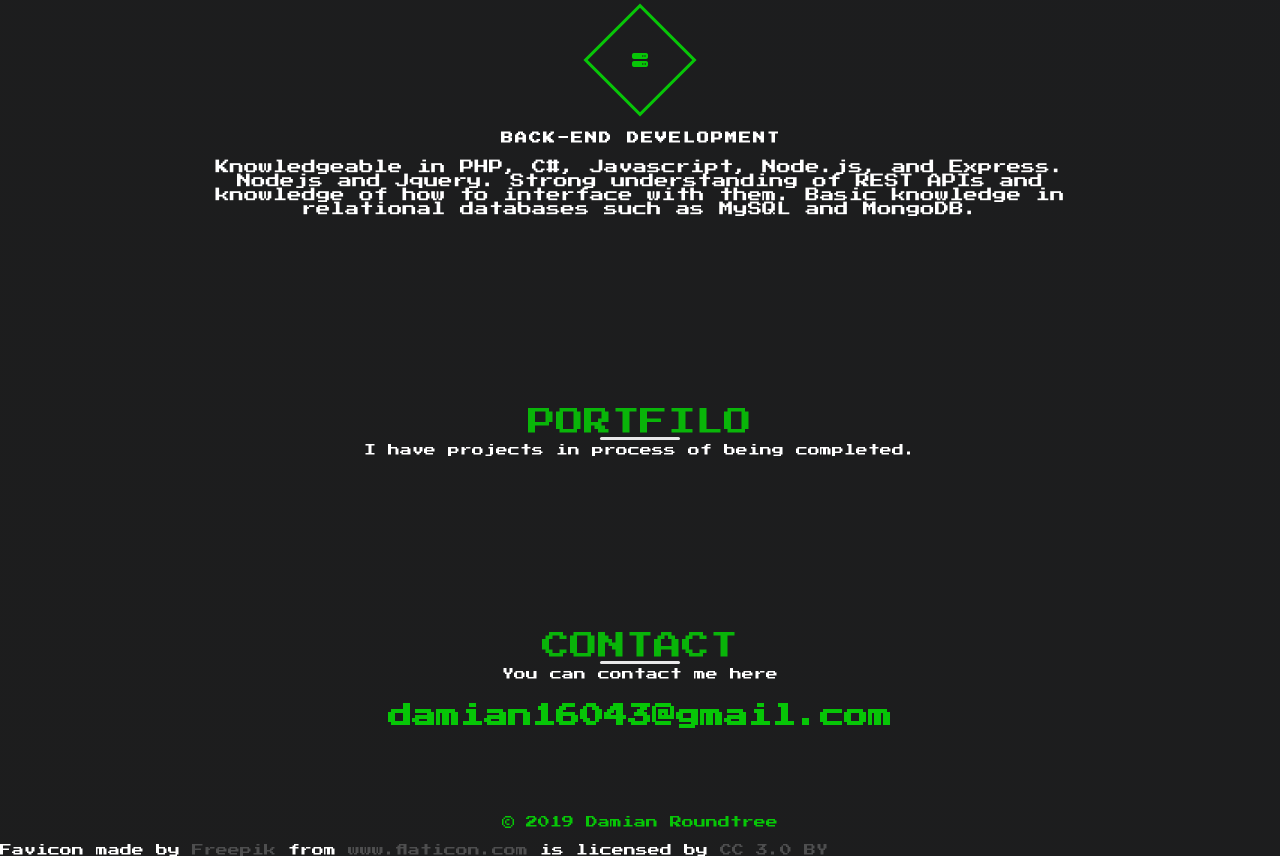
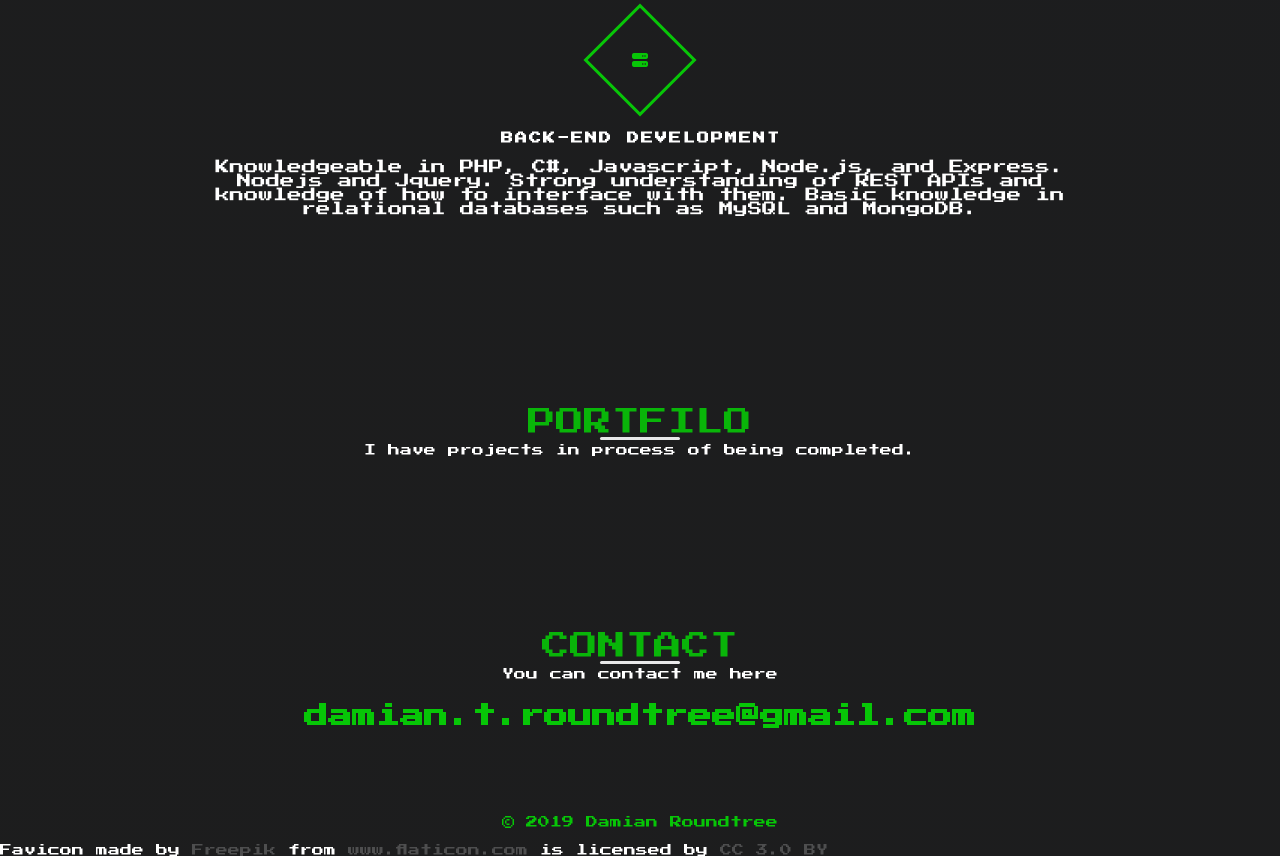
Before and after one commit to damian16043/damian16043.github.io, a plain HTML site: page index.html in a window 1280 px wide. Shown: the part 2074-2930 px from the top of the page. Drawn offline with nearby package versions, Linux system fonts and the light colour scheme.

Commit message:
replaced email

```diff
--- a/index.html
+++ b/index.html
@@ -124,7 +124,7 @@
                 <h1>Contact</h1>
                 <h6>You can contact me here</h6>
                 <div class="email-section">
-                    <h2>damian16043@gmail.com</h2>
+                    <h2>damian.t.roundtree@gmail.com</h2>
                 </div>
             </div>
         </div>
```
